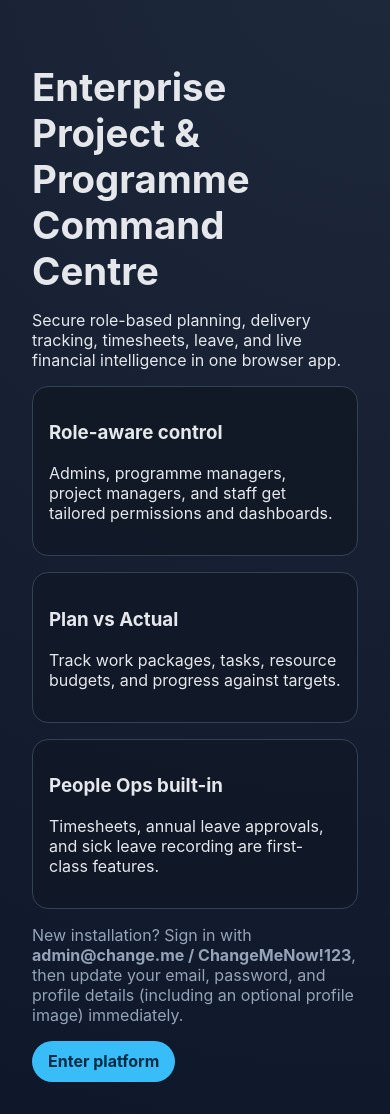
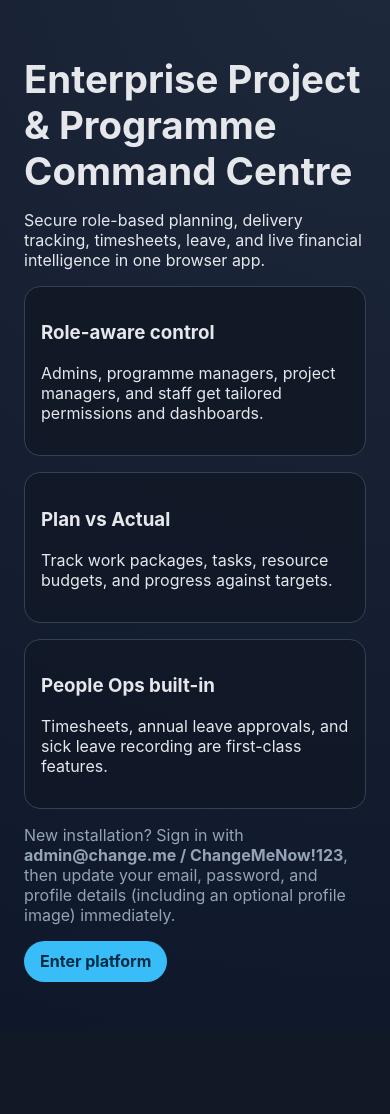
Before and after one commit to aboldguess/FM-TimeTracker, a FastAPI app: page / in a window 390 px wide. Shown: the part 74-1188 px from the top of the page. After the commit the page ends 1056 px from the top, so only its background shows below. Run offline with FastAPI, Linux system fonts and the light colour scheme; some libraries are stand-ins or nearby versions.

Commit message:
Refine sidebar layout

```diff
--- a/app/static/styles.css
+++ b/app/static/styles.css
@@ -14,8 +14,27 @@ Designed for readability and a professional enterprise aesthetic.
 body { font-family: Inter, system-ui, sans-serif; margin: 0; color: var(--text); background: radial-gradient(circle at top right, #1e293b, var(--bg)); }
 .navbar { display:flex; justify-content:space-between; align-items:center; padding:1rem 2rem; background: rgba(17,24,39,.9); border-bottom:1px solid var(--border); position: sticky; top:0; z-index: 10; }
 .brand { color: var(--text); text-decoration:none; font-weight:700; }
-.app-shell { display:flex; gap: 1.5rem; align-items:flex-start; margin: 2rem auto; padding: 0 1rem; max-width: 1280px; }
-.sidebar { width: 240px; background: rgba(15,23,42,.85); border:1px solid var(--border); border-radius: 18px; padding: 1.25rem; position: sticky; top: 92px; }
+.app-shell {
+  display: grid;
+  grid-template-columns: 260px minmax(0, 1fr);
+  gap: 1.5rem;
+  align-items: start;
+  margin: 0 auto;
+  padding: 2rem 1.5rem;
+  max-width: 1280px;
+  min-height: calc(100vh - 88px);
+}
+.sidebar {
+  width: 100%;
+  background: rgba(15,23,42,.85);
+  border:1px solid var(--border);
+  border-radius: 18px;
+  padding: 1.25rem;
+  position: sticky;
+  top: 92px;
+  align-self: start;
+  height: fit-content;
+}
 .sidebar h2 { font-size: 1rem; margin: 0 0 .5rem 0; }
 .sidebar p { margin: .2rem 0 .8rem 0; color: var(--muted); font-size: .9rem; }
 .sidebar-nav { display:grid; gap: .3rem; }
@@ -24,7 +43,7 @@ body { font-family: Inter, system-ui, sans-serif; margin: 0; color: var(--text);
 .sidebar-nav .active { border-color: var(--accent); background: rgba(56,189,248,.12); }
 .sidebar-nav .disabled { color: var(--muted); cursor: not-allowed; background: rgba(2,6,23,.4); }
 .sidebar-nav .badge { font-size: .7rem; padding:.1rem .4rem; border-radius:999px; border:1px solid var(--border); color: var(--muted); }
-.container { max-width: 1050px; margin: 0 auto; padding: 0 1rem; flex: 1; }
+.container { max-width: 100%; margin: 0 auto; padding: 0 0.5rem 1.5rem; flex: 1; }
 .main-content { min-width: 0; }
 .hero h1 { font-size: 2.4rem; margin-bottom: .5rem; }
 .card-grid { display:grid; grid-template-columns: repeat(auto-fit,minmax(220px,1fr)); gap: 1rem; margin: 1rem 0; }
@@ -49,6 +68,12 @@ textarea { min-height: 110px; resize: vertical; }
 .pill { display:inline-flex; align-items:center; gap:.3rem; padding:.2rem .6rem; border-radius:999px; border:1px solid var(--border); color: var(--muted); font-size: .75rem; }
 .helper { font-size: .85rem; color: var(--muted); }
 @media (max-width: 980px) {
-  .app-shell { flex-direction: column; }
-  .sidebar { width: 100%; position: static; }
+  .app-shell {
+    grid-template-columns: 1fr;
+    padding: 1.5rem 1rem;
+  }
+  .sidebar {
+    width: 100%;
+    position: static;
+  }
 }
```
